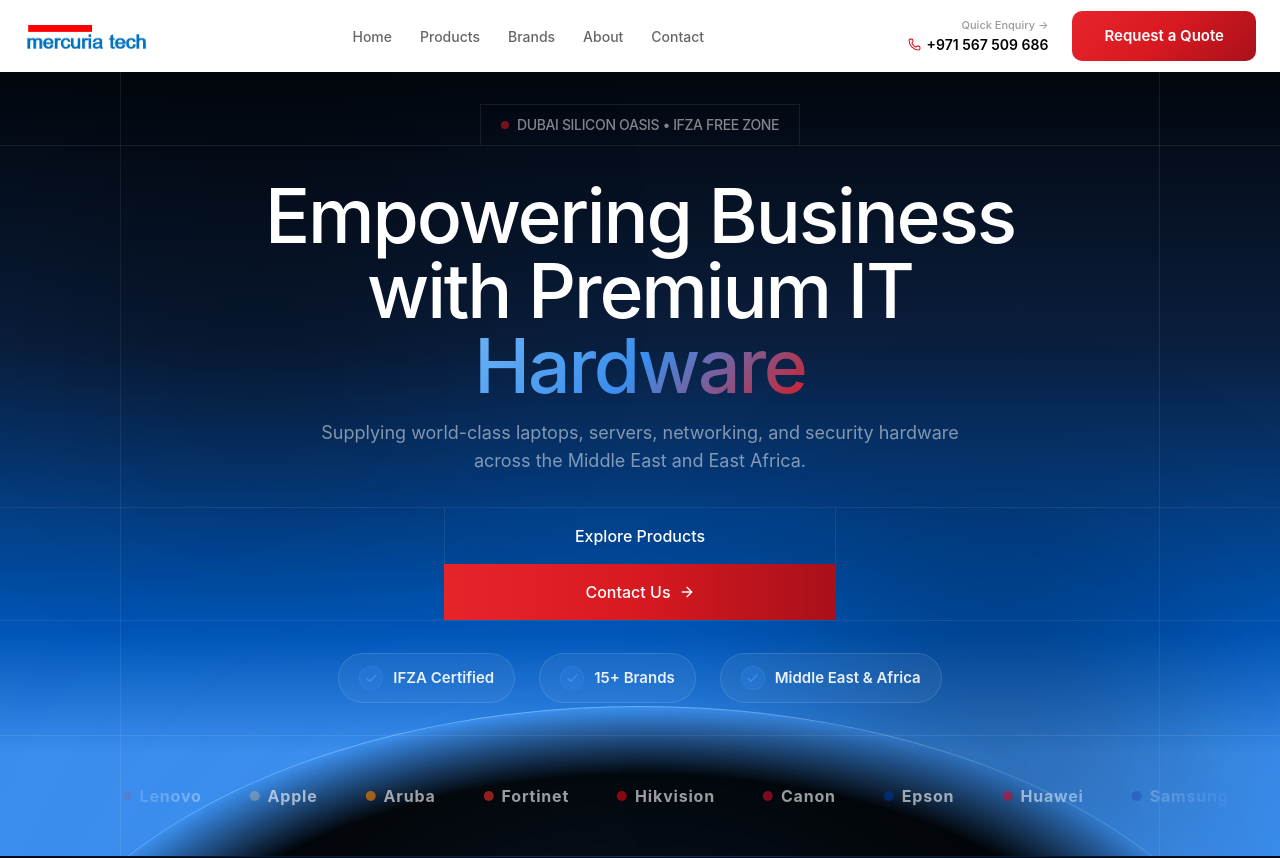
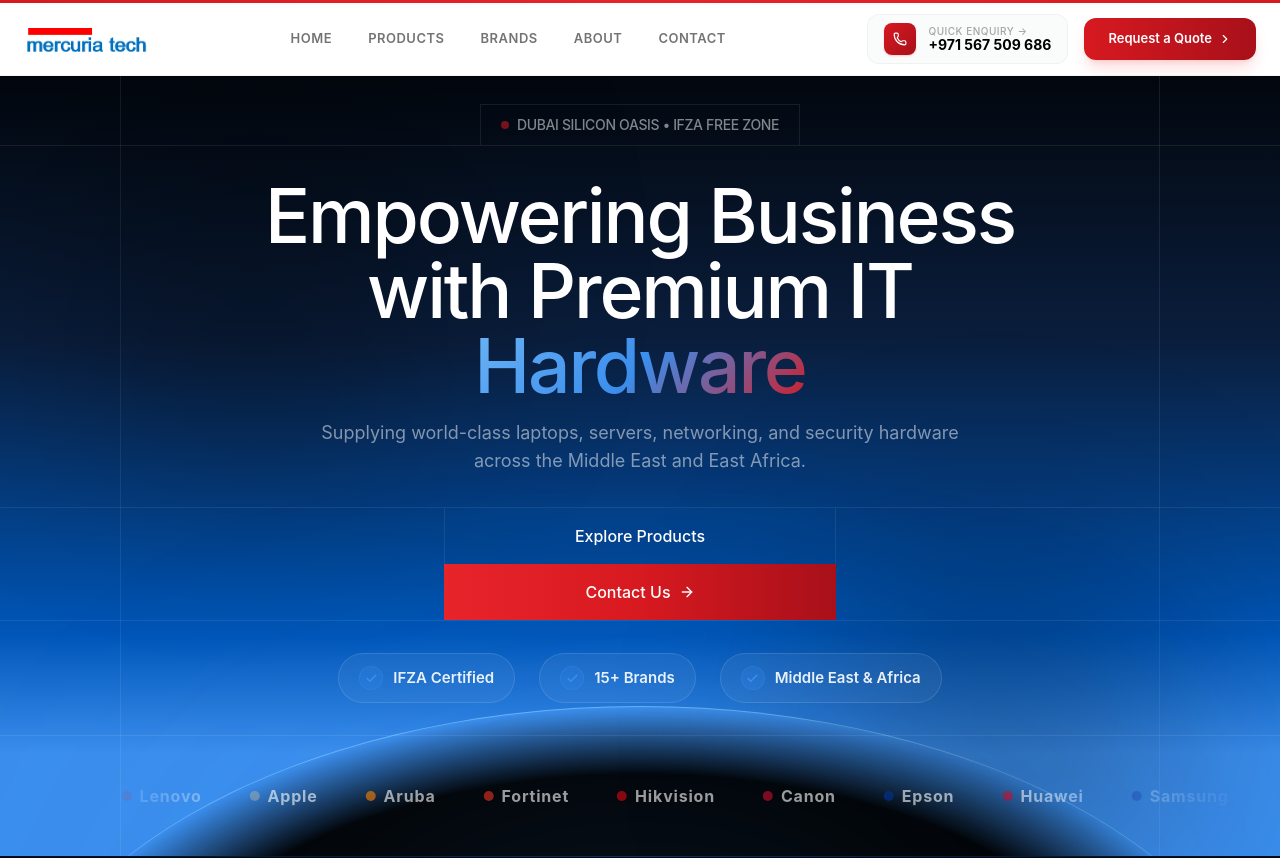
Before and after one commit to Kjeez/Mercuriatech, a Next.js app: page /en in a window 1280 px wide. Shown: the top 858 px of the page. Built offline with nearby package versions, Linux system fonts and the light colour scheme.

Commit message:
Redesign navbar with premium styling and red accent stripe

```diff
--- a/src/components/Navbar.tsx
+++ b/src/components/Navbar.tsx
@@ -2,7 +2,7 @@
 
 import { useState, useEffect } from "react";
 import { useTranslations } from "next-intl";
-import { Menu, X, Phone } from "lucide-react";
+import { Menu, X, Phone, ChevronRight } from "lucide-react";
 import { motion, AnimatePresence } from "framer-motion";
 import Image from "next/image";
 
@@ -37,35 +37,42 @@
         initial={{ y: -100 }}
         animate={{ y: 0 }}
         transition={{ duration: 0.5, ease: "easeOut" }}
-        className={`fixed top-0 left-0 right-0 z-50 transition-all duration-300 ${
+        className="fixed top-0 left-0 right-0 z-50"
+      >
+        {/* Red accent stripe at top */}
+        <div className="h-[3px] bg-gradient-to-r from-[#D71920] via-[#E8242B] to-[#D71920]" />
+
+        {/* Main navbar */}
+        <div
+          className={`transition-all duration-300 ${
             scrolled
-            ? "bg-white backdrop-blur-2xl border-b border-black/[0.08] shadow-lg shadow-black/5"
-            : "bg-white"
+              ? "bg-white/95 backdrop-blur-xl shadow-[0_4px_30px_rgba(0,0,0,0.08)] border-b border-black/[0.04]"
+              : "bg-white border-b border-black/[0.04]"
           }`}
         >
           <div className="max-w-[1320px] mx-auto px-6 h-[72px] flex items-center justify-between">
             {/* Logo */}
             <button
               onClick={() => scrollTo("#home")}
-            className="flex items-center shrink-0"
+              className="flex items-center shrink-0 group"
             >
               <Image
                 src="/logonew.png"
                 alt="Mercuriatech"
                 width={180}
                 height={40}
-              className="h-[32px] w-auto object-contain"
+                className="h-[32px] w-auto object-contain transition-transform duration-200 group-hover:scale-[1.02]"
                 priority
               />
             </button>
 
             {/* Desktop Nav Links */}
-          <div className="hidden lg:flex items-center gap-7">
+            <div className="hidden lg:flex items-center gap-1">
               {navLinks.map((link) => (
                 <button
                   key={link.href}
                   onClick={() => scrollTo(link.href)}
-                className="text-[14px] font-medium text-black/60 hover:text-black transition-colors duration-200"
+                  className="relative text-[13px] font-semibold text-black/55 hover:text-[#D71920] transition-all duration-200 px-4 py-2 rounded-lg hover:bg-red-50/60 uppercase tracking-[0.5px]"
                 >
                   {link.label}
                 </button>
@@ -73,33 +80,41 @@
             </div>
 
             {/* Right Side */}
-          <div className="hidden lg:flex items-center gap-5">
-            <div className="text-right mr-1">
-              <div className="text-[11px] text-black/40 font-medium">
+            <div className="hidden lg:flex items-center gap-4">
+              {/* Phone badge */}
+              <div className="flex items-center gap-3 px-4 py-2 rounded-xl bg-gray-50/80 border border-black/[0.04]">
+                <div className="w-8 h-8 rounded-lg bg-gradient-to-br from-[#D71920] to-[#A8101A] flex items-center justify-center shadow-sm shadow-red-200">
+                  <Phone size={14} className="text-white" />
+                </div>
+                <div className="text-left">
+                  <div className="text-[10px] text-black/35 font-medium uppercase tracking-wider leading-none mb-0.5">
                     {t("quickEnquiry")}
                   </div>
-              <div className="text-[14px] text-black font-semibold flex items-center gap-1.5">
-                <Phone size={13} className="text-[#D71920]" />
+                  <div className="text-[14px] text-black font-bold leading-none">
                     {t("phone")}
                   </div>
                 </div>
+              </div>
 
+              {/* CTA Button */}
               <button
                 onClick={() => scrollTo("#contact")}
-              className="btn-primary text-[13px] py-[10px] px-5 rounded-full"
+                className="group flex items-center gap-1.5 bg-gradient-to-r from-[#D71920] to-[#A8101A] text-white text-[13px] font-semibold py-[11px] px-6 rounded-xl shadow-lg shadow-red-500/20 hover:shadow-xl hover:shadow-red-500/30 hover:scale-[1.02] transition-all duration-200"
               >
                 {t("requestQuote")}
+                <ChevronRight size={14} className="transition-transform duration-200 group-hover:translate-x-0.5" />
               </button>
             </div>
 
             {/* Mobile Hamburger */}
             <button
-            className="lg:hidden text-black p-2"
+              className="lg:hidden text-black/70 hover:text-black p-2 rounded-lg hover:bg-gray-100 transition-colors"
               onClick={() => setMobileOpen(!mobileOpen)}
               aria-label="Toggle menu"
             >
               {mobileOpen ? <X size={22} /> : <Menu size={22} />}
             </button>
+          </div>
         </div>
       </motion.nav>
 
@@ -111,14 +126,14 @@
             animate={{ opacity: 1, height: "auto" }}
             exit={{ opacity: 0, height: 0 }}
             transition={{ duration: 0.25 }}
-            className="fixed inset-x-0 top-[72px] z-40 bg-white backdrop-blur-2xl border-b border-black/[0.08] shadow-lg lg:hidden overflow-hidden"
+            className="fixed inset-x-0 top-[75px] z-40 bg-white/98 backdrop-blur-2xl border-b border-black/[0.06] shadow-xl lg:hidden overflow-hidden"
           >
             <div className="flex flex-col p-6 gap-1">
               {navLinks.map((link) => (
                 <button
                   key={link.href}
                   onClick={() => scrollTo(link.href)}
-                  className="text-left text-[15px] font-medium text-black/60 hover:text-black transition-colors py-3 border-b border-black/[0.06]"
+                  className="text-left text-[15px] font-semibold text-black/60 hover:text-[#D71920] hover:bg-red-50/50 transition-all py-3 px-3 rounded-lg border-b border-black/[0.04]"
                 >
                   {link.label}
                 </button>
@@ -126,9 +141,10 @@
               <div className="flex items-center gap-3 pt-5">
                 <button
                   onClick={() => scrollTo("#contact")}
-                  className="btn-primary text-[13px] py-2.5 flex-1 rounded-full"
+                  className="flex items-center justify-center gap-1.5 bg-gradient-to-r from-[#D71920] to-[#A8101A] text-white text-[13px] font-semibold py-3 flex-1 rounded-xl shadow-lg shadow-red-500/20"
                 >
                   {t("requestQuote")}
+                  <ChevronRight size={14} />
                 </button>
               </div>
             </div>
```
Lines whose indentation alone changed are shown as unchanged.
